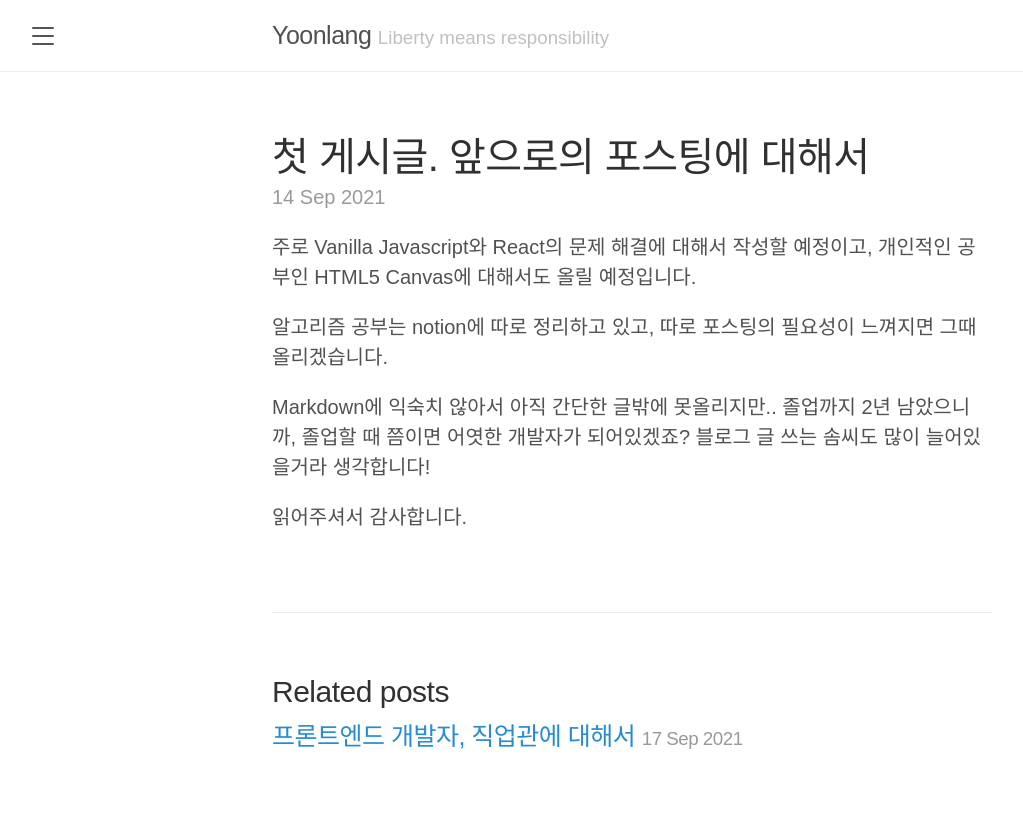
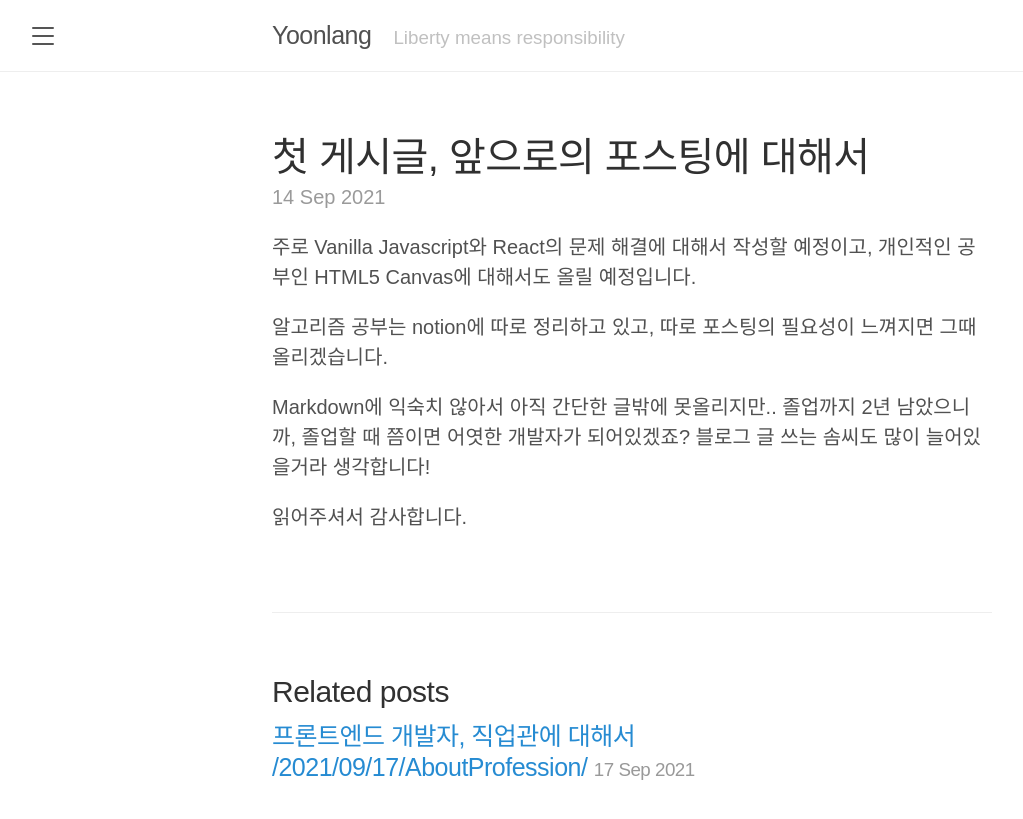
Before and after one commit to Yoonlang/Yoonlang.github.io, a Jekyll site: the page built from _posts/2021-09-14-firstPosting.md, in a window 1280 px wide. Shown: the top 819 px of the page, without its empty margins (8-1031 px from the left). Built offline with Jekyll 4.4.1, drawn with Linux system fonts in a browser that asks for light colours; some web fonts are replaced.

Commit message:
what is post url?

```diff
--- a/_layouts/default.html
+++ b/_layouts/default.html
@@ -14,7 +14,7 @@
         <div class="container">
           <h3 class="masthead-title">
             <a href="https://yoonlang.github.io" title="Home">Yoonlang</a>
-            <small>Liberty means responsibility</small>
+            <small>&nbsp;&nbsp; Liberty means responsibility</small>
           </h3>
         </div>
       </div>
--- a/_layouts/post.html
+++ b/_layouts/post.html
@@ -16,7 +16,8 @@ layout: default
       <li>
         <h3>
           <a href="{{ site.baseurl }}{{ post.url }}">
-            {{ post.title }}
+            {{ post.title }} <br>
+            {{ post.url }}
             <small>{{ post.date | date_to_string }}</small>
           </a>
         </h3>
--- a/_posts/2021-09-14-firstPosting.md
+++ b/_posts/2021-09-14-firstPosting.md
@@ -1,6 +1,6 @@
 ---
 layout: post
-title: 첫 게시글. 앞으로의 포스팅에 대해서
+title: 첫 게시글, 앞으로의 포스팅에 대해서
 ---
 
 주로 Vanilla Javascript와 React의 문제 해결에 대해서 작성할 예정이고,
```
Also changed, not shown: _posts/2021-09-17-AboutProfession.md (+2 -0 lines).
